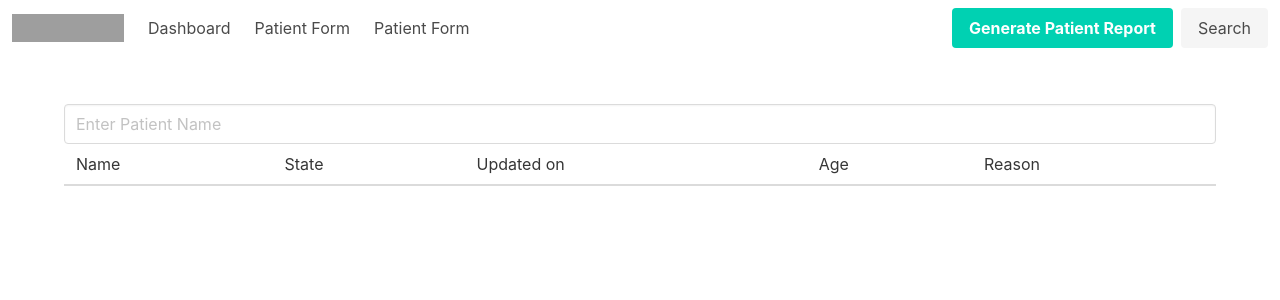
After one commit to jrathod9/Covid-Tracker, a Flask app: page /search in a window 1280 px wide. The commit adds this page. Shown: the top 300 px of the page. Run offline with Flask 2, Linux system fonts and the light colour scheme; grey boxes are pictures that could not be loaded.

Commit message:
Implement dynamic search functionality

```diff
--- a/app.py
+++ b/app.py
@@ -1,6 +1,7 @@
 from flask import Flask, flash, redirect, url_for, render_template, request, session, abort
 from datetime import date
 import os
+from bson import json_util
 import sqlite3
 db = 'Database/db.sqlite3'
 #SAMPLE DATABASE
@@ -63,7 +64,28 @@ def add_patient():
             cur = conn.cursor()
             cur.execute("INSERT INTO patients VALUES(?,?,?,?,?,?,?)",[pid,name,gender,update_date,state,reason,age])
             conn.commit()
+
     return render_template('index.html',alert = True)
+
+@app.route('/search')
+def search():
+    return render_template('search.html')
+
+@app.route('/api/search' , methods = ['POST'])
+def search_name():
+    response = {}
+
+    data = request.get_json()
+    name = data['name']
+    patients = []
+    with sqlite3.connect(db) as conn:
+        cur = conn.cursor()
+        cur.execute("SELECT * FROM patients WHERE name like ?",('%'+name+'%',))
+        patients = cur.fetchall()
+    response = patients
+
+    return json_util.dumps(response)
+
 
 if __name__ == '__main__':
     app.run(port=5000,debug = True)
--- a/templates/components/base.html
+++ b/templates/components/base.html
@@ -55,7 +55,7 @@
                     <a class="button is-primary">
                     <strong>Generate Patient Report</strong>
                     </a>
-                    <a class="button is-light">
+                    <a class="button is-light" href = "/search">
                     Search
                     </a>
                 </div>
--- /dev/null
+++ b/templates/search.html
@@ -0,0 +1,67 @@
+{% extends "components/base.html" %}
+
+{% block content %}
+
+<section class="container">
+    <br>
+    <br>
+    <div class="columns">
+        <div class="column is-full">
+            <div class="field">
+                <div class="control">
+                    <input class="input" id="searchquery" type="text" name = "search" placeholder="Enter Patient Name">
+                </div>
+            </div>
+        </div>
+    </div>
+</section>
+<section class="container">
+     <table class="table is-fullwidth">
+         <thead>
+             <tr>
+                 <td>Name</td>
+                 <td>State</td>
+                 <td>Updated on</td>
+                 <td>Age</td>
+                 <td>Reason</td>
+             </tr>
+         </thead>
+         <tbody id="appendArea">
+
+         </tbody>
+     </table>
+</section>
+<script>
+    $('#searchquery').keyup(function(){
+        var searchQuery = this.value;
+        $.ajax({
+            url: '/api/search',
+            type: 'POST',
+            dataType: 'json',
+            contentType: 'application/json',
+            success: function (data) {
+                console.log(data);
+                appendToArea(data);
+            },
+            data: JSON.stringify({ "name": searchQuery})
+        });
+
+        function appendToArea(data){
+            document.getElementById('appendArea').innerHTML = " ";
+            console.log(data.length);
+            for(var i = 0 ; i < data.length ; i++){
+                document.getElementById('appendArea').innerHTML += `
+                <tr>
+                    <td>${data[i][1]}</td>
+                    <td>${data[i][4]}</td>
+                    <td>${data[i][3]}</td>
+                    <td>${data[i][6]}</td>
+                    <td>${data[i][5]}</td>
+                <tr>
+                `;
+            }
+        }
+    });
+</script>
+
+{% endblock %}
```
Also changed, not shown: Database/db.sqlite3.
